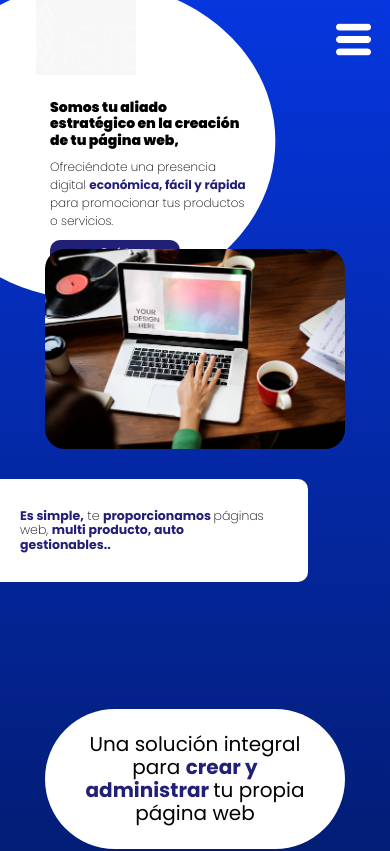
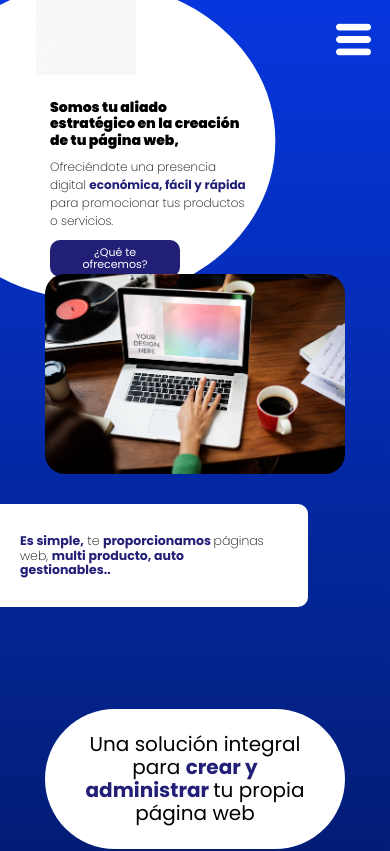
Before and after one commit to SEGR02/pidelo-miguel, a Next.js app: page / in a window 390 px wide. Shown: the top 851 px of the page. Built offline with nearby package versions, Linux system fonts and the light colour scheme.

Commit message:
Some more margin on image home

```diff
--- a/src/app/styles/home.module.css
+++ b/src/app/styles/home.module.css
@@ -384,6 +384,7 @@
     height: 200px;
     align-items: center;
     display: inherit;
+    margin-top: 3vh;
   }
   .img1Container {
     width: 100%;
```
